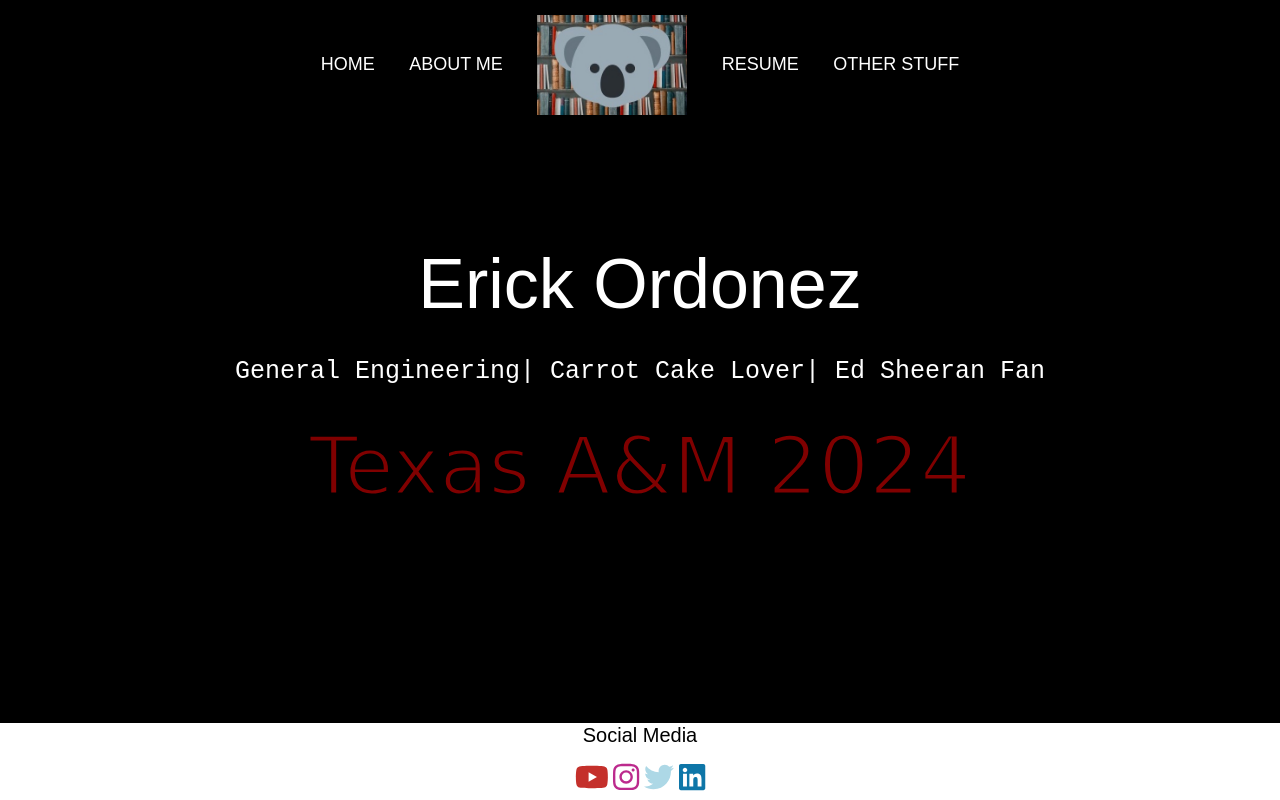
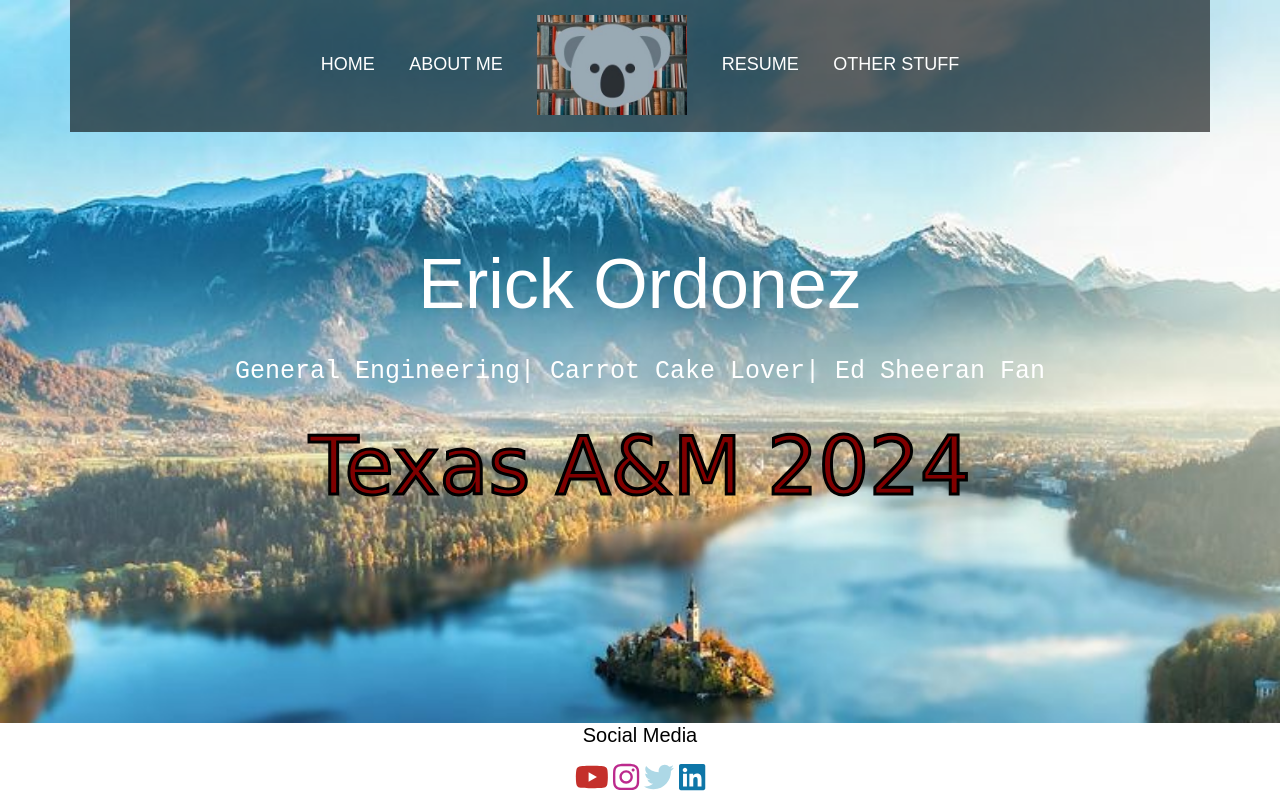
Before and after one commit to erickordonez346/erickwebsite, a plain HTML site: page index.html in a window 1280 px wide. Drawn offline with nearby package versions, Linux system fonts and the light colour scheme.

Commit message:
Update style.css

```diff
--- a/style.css
+++ b/style.css
@@ -5,7 +5,7 @@ body, html{
     font-family: sans-serif;
     background: #000;
     text-align: center;
-    background-image: url("pictures/bled-1899264__480.jpg");
+    background-image: url("bled-1899264__480.jpg");
     background-repeat: no-repeat;
     background-size: cover;
 }
```
